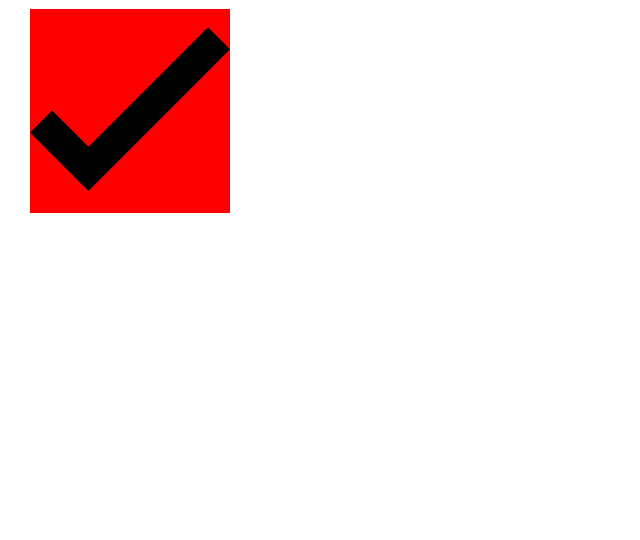
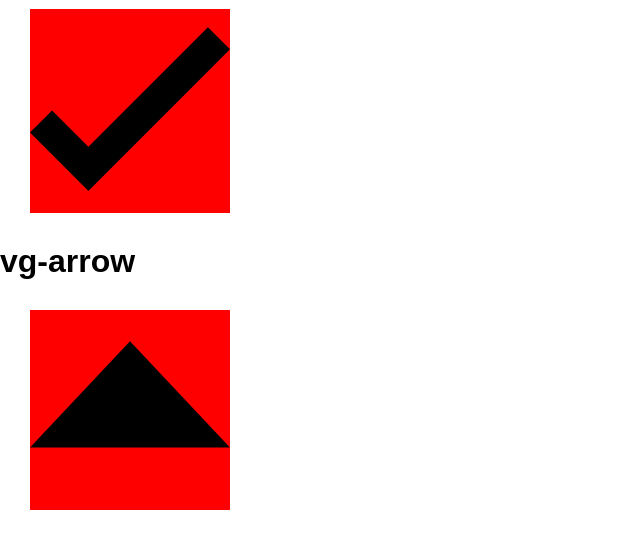
Before and after one commit to tylerfowle/veegee, a website: page dist/html/examples.html in a window 1280 px wide. Shown: the part 677-1217 px from the top of the page, without its empty margins (0-640 px from the left). Before the commit the page ends 920 px from the top, so only its background shows below. Drawn offline with Linux system fonts and the light colour scheme; files whose address does not match are found by name.

Commit message:
added arrowicon

```diff
--- a/dist/html/examples.html
+++ b/dist/html/examples.html
@@ -49,6 +49,15 @@
   </div>
   <!-- END .menu-button -->
 
+<h1>vg-arrow</h1>
+  <!-- BEGIN .menu-button -->
+  <div class="menu-button">
+    <svg class="vg vg-arrow" width="100%" height="100%" viewBox="0 0 64 64"  xmlns="http://www.w3.org/2000/svg">
+      <polygon points="32 10 64 44 0 44 "></polygon>
+    </svg>
+  </div>
+  <!-- END .menu-button -->
+
 
   </div>
   <!-- END .row -->
```
Also changed, not shown: build/svg/vg-arrow.svg (added).
